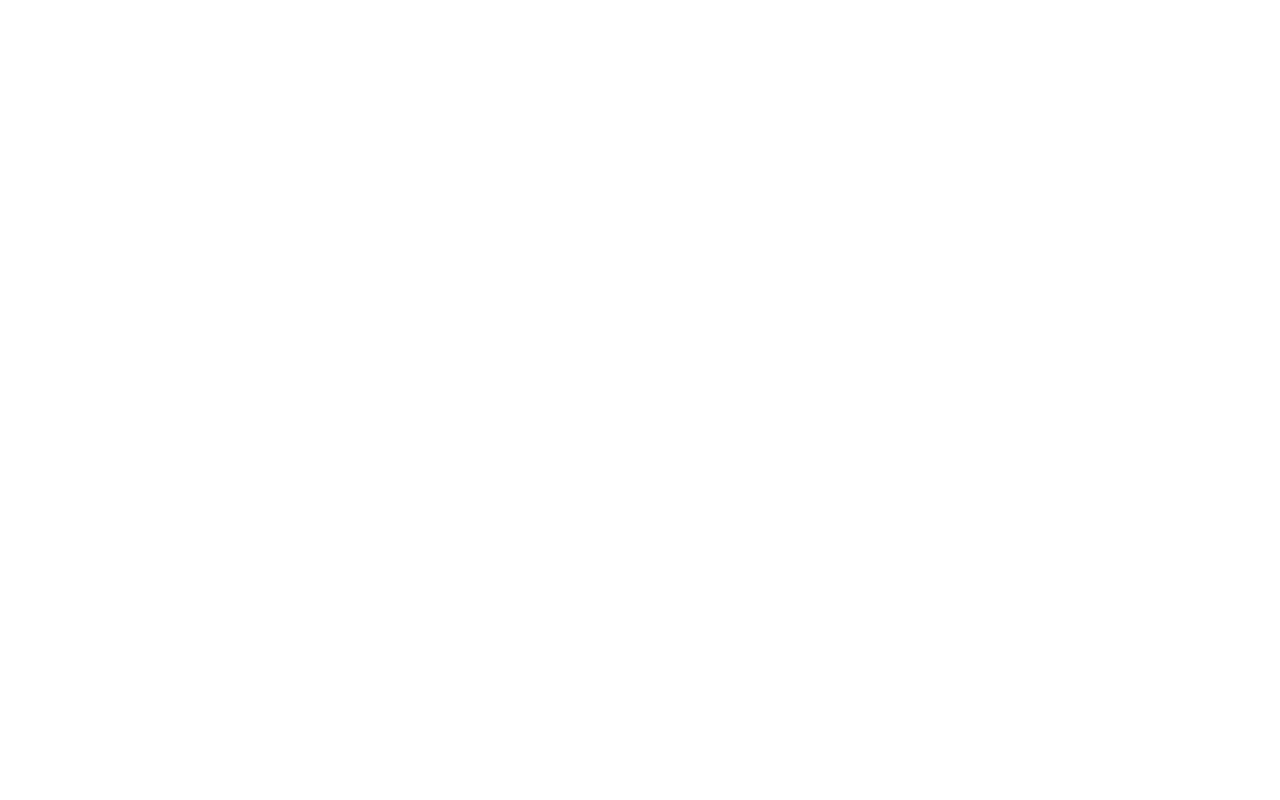
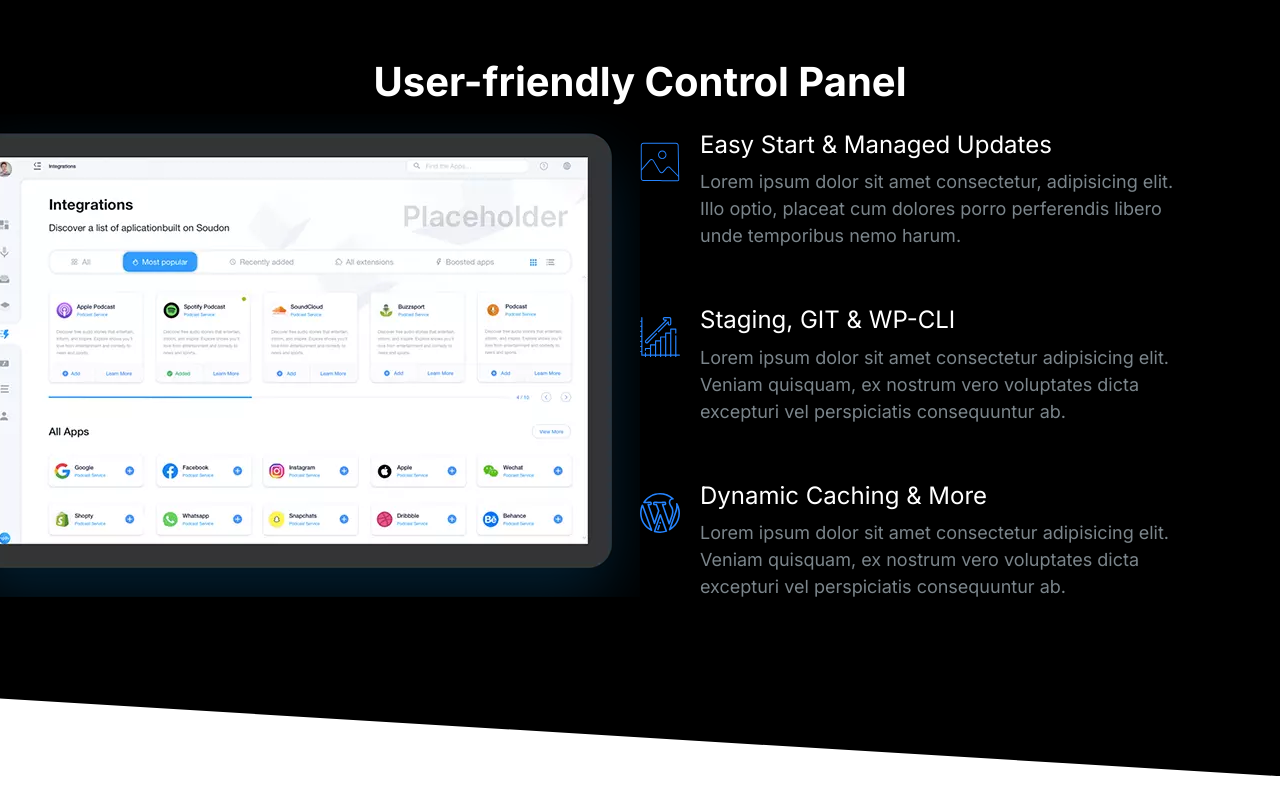
Before and after one commit to praise002/Moshify, a plain HTML site: page index.html in a window 1280 px wide. Drawn offline with Linux system fonts and the light colour scheme.

Commit message:
Build the showcase block component

```diff
--- a/css/styles.css
+++ b/css/styles.css
@@ -19,6 +19,11 @@
 }
 
 /* Typography */
+
+::selection{
+    background: var(--color-primary);
+    color: #fff;
+}
 
 body{
     font-family: 'Inter', Arial, Helvetica, sans-serif;
@@ -44,6 +49,7 @@
 
 h3{
     font-size: 3rem;
+    font-weight: 500;
 }
 
 p{
@@ -138,7 +144,6 @@
 .list{
     list-style: none;
     padding-left: 0;
-    color: var(--color-headings);
 }
 
 .list--inline .list__item{
@@ -149,6 +154,7 @@
 .list--tick{
     list-style-image: url(/icons/tick.svg);
     padding-left: 3rem;
+    color: var(--color-headings);
 }
 
 .list--tick .list__item{
@@ -422,6 +428,7 @@
 
 .media{
     display: flex;
+    margin-bottom: 4rem;
 }
 
 .media__title{
@@ -633,18 +640,18 @@
     color: #7b858b;
 }
 
-.block--dark .block__heading{
+.block--dark h1, .block--dark h2, .block--dark h3{
     color: #fff;
 }
 
 .block--skewed-right{
     padding-bottom: calc(var(--padding-vertical) + 4rem);
-    clip-path: polygon(0% 0%, 100% 0%, 100% 100%, 0% 80%);
+    clip-path: polygon(0% 0%, 100% 0%, 100% 100%, 0% 90%);
 }
 
 .block--skewed-left{
     padding-bottom: calc(var(--padding-vertical) + 4rem);
-    clip-path: polygon(0% 0%, 100% 0%, 100% 80%, 0% 100%);
+    clip-path: polygon(0% 0%, 100% 0%, 100% 90%, 0% 100%);
 }
 
 .container{
@@ -718,9 +725,6 @@
 
 /* Hero */
 
-.hero{
-    clip-path: polygon(0% 0%, 100% 0%, 100% 90%, 0% 100%);
-}
 
 .hero__tagline{
     font-size: 2rem;
@@ -805,3 +809,26 @@
         order: 2;
     }
 }
+
+/* Showcase Block */
+
+.block-showcase__image > img{
+    width: 100%;
+}
+
+@media screen and (min-width: 768px) {
+    .block-showcase .grid{
+        /* 50% of the width of d container */
+        grid-template-columns: 50% 50%;
+    }
+
+    .block-showcase__image{
+        justify-self: end;
+    }
+
+    .block-showcase__image > img{
+        /* The image will be displayed in its actual size */
+        width: auto;
+        max-width: 700px;
+    }
+}
--- a/index.html
+++ b/index.html
@@ -11,8 +11,67 @@
     <link rel="stylesheet" href="css/styles.css">
 </head>
 <body>
-
-
+    <section class="block block--dark block--skewed-right block-showcase">
+        <header class="block__header">
+            <h2 class="block__heading">User-friendly Control Panel</h2>
+        </header>
+        <div class="container grid grid--1x2">
+            <picture class="block-showcase__image">
+                <source srcset="images/ipad.webp 1x, images/ipad@2x.webp 2x" type="image/webp">
+                <source srcset="images/ipad.png 1x, images/ipad@2x.png 2x" type="image/png">
+                <img src="images/ipad.png" alt="">
+            </picture>
+            <ul class="list">
+                <li>
+                    <div class="media">
+                        <div class="media__image">
+                            <svg class="icon icon--primary">
+                                <use xlink:href="/images/sprite.svg#snap"></use>
+                            </svg>
+                        </div>
+                        <div class="media__body">
+                            <h3 class="media__title">Easy Start & Managed Updates</h3>
+                            <p>Lorem ipsum dolor sit amet consectetur, adipisicing elit. Illo optio, placeat cum dolores porro perferendis libero unde temporibus nemo harum.</p>
+                        </div>
+                    </div>
+                </li>
+                <li>
+                        <div class="media">
+                            <div class="media__image">
+                            <svg class="icon icon--primary">
+                                <use xlink:href="images/sprite.svg#growth"></use>
+                            </svg>
+                            </div>
+                            <div class="media__body">
+                            <h3 class="media__title">Staging, GIT & WP-CLI</h3>
+                            <p>
+                                Lorem ipsum dolor sit amet consectetur adipisicing elit. Veniam
+                                quisquam, ex nostrum vero voluptates dicta excepturi vel
+                                perspiciatis consequuntur ab.
+                            </p>
+                            </div>
+                        </div>
+                </li>
+                <li>
+                        <div class="media">
+                            <div class="media__image">
+                            <svg class="icon icon--primary">
+                                <use xlink:href="images/sprite.svg#wordpress"></use>
+                            </svg>
+                            </div>
+                            <div class="media__body">
+                            <h3 class="media__title">Dynamic Caching & More</h3>
+                            <p>
+                                Lorem ipsum dolor sit amet consectetur adipisicing elit. Veniam
+                                quisquam, ex nostrum vero voluptates dicta excepturi vel
+                                perspiciatis consequuntur ab.
+                            </p>
+                            </div>
+                        </div>
+                </li>
+            </ul>
+        </div>
+    </section>
     <script src="js/main.js"></script>
 </body>
 </html>
```
Also changed, not shown: images/ipad.png, images/ipad.webp (added), images/ipad@2x.png (added), images/ipad@2x.webp (added).
